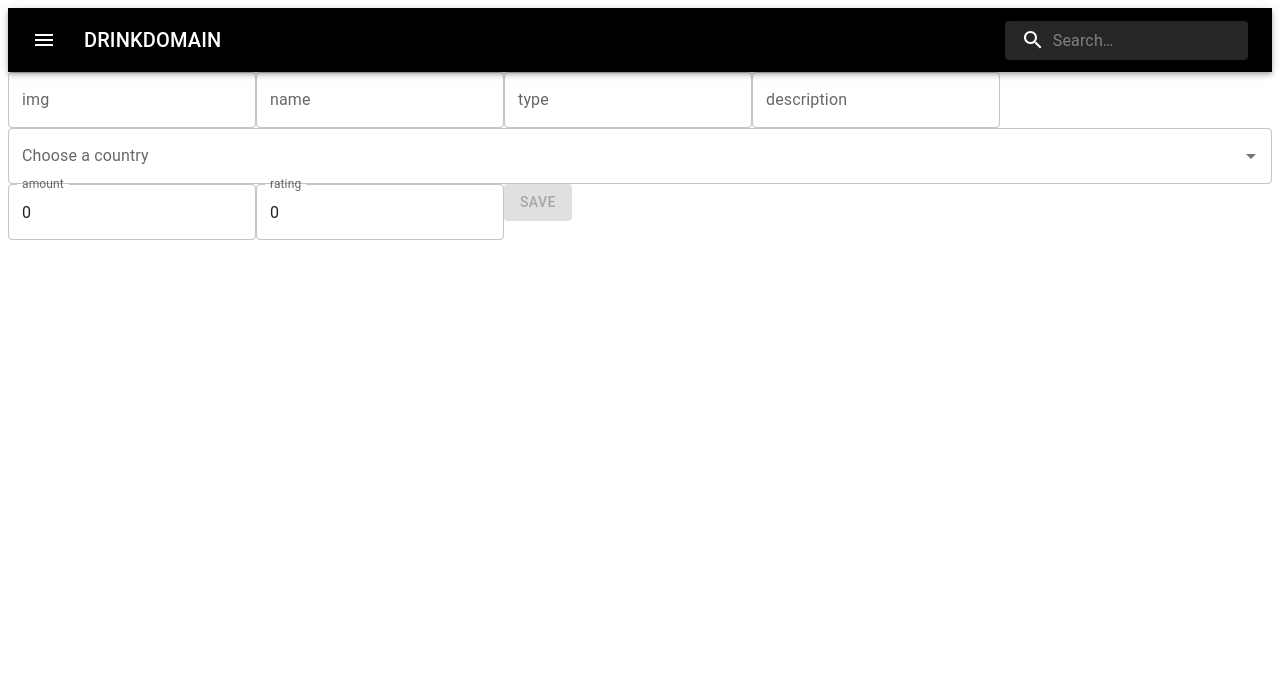
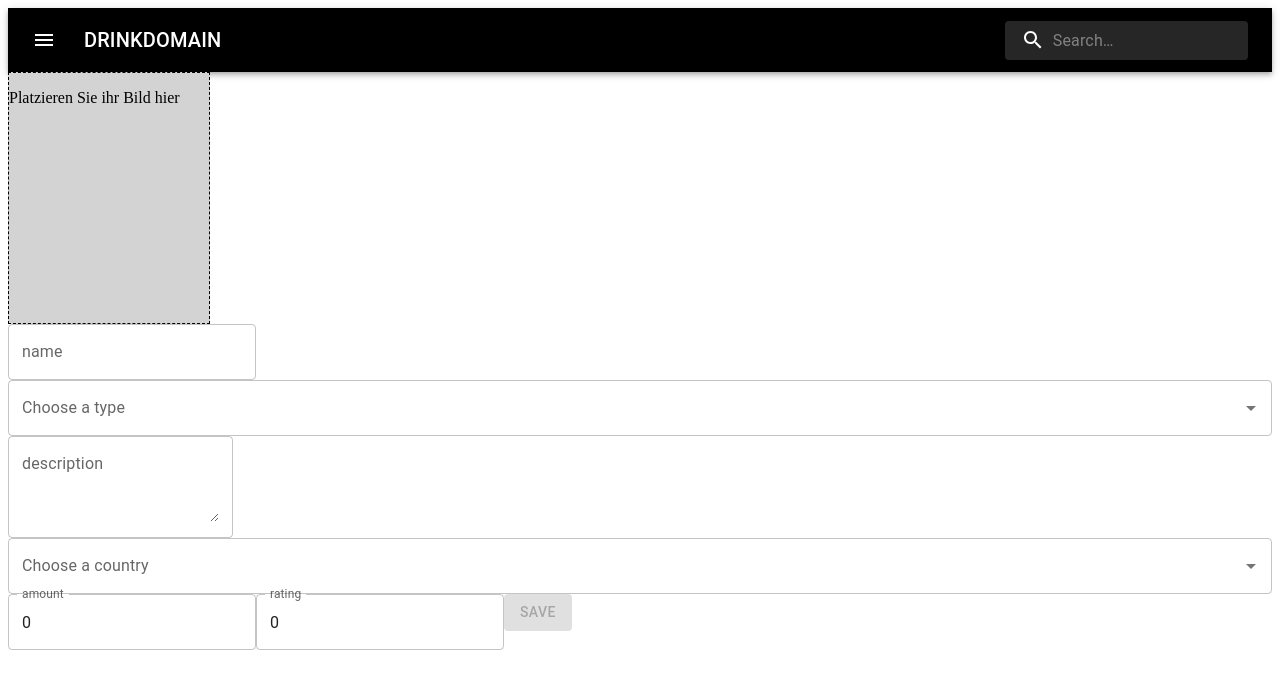
Before and after one commit to SkyBol/DrinkDomain, a React (Vite) app in the folder frontend/: page /bottles/1 in a window 1280 px wide. Shown: the top 688 px of the page. Built offline with nearby package versions, Linux system fonts and the light colour scheme; no server answers.

Commit message:
latest changes to main

```diff
--- a/frontend/package.json
+++ b/frontend/package.json
@@ -20,6 +20,7 @@
     "formik": "^2.4.5",
     "react": "^18.2.0",
     "react-dom": "^18.2.0",
+    "react-dropzone": "^14.2.3",
     "react-router-dom": "^6.16.0",
     "yup": "^1.2.0"
   },
--- a/frontend/src/core/modules/Navbar/Menu.tsx
+++ b/frontend/src/core/modules/Navbar/Menu.tsx
@@ -53,7 +53,7 @@ const MyMenu = ({handleClick, handleClose}:MenuProps) => {
                 }}
             >
                 <MenuItem onClick={()=> handleMenuClose("/")}>Home</MenuItem>
-                <MenuItem onClick={()=> handleMenuClose("/bottles")}>Inventar</MenuItem>
+                <MenuItem onClick={()=> handleMenuClose("/bottles")}>Bar</MenuItem>
                 <MenuItem onClick={()=> handleMenuClose("/bottles/add")}>Flasche hinzufügen</MenuItem>
                 <MenuItem onClick={()=> handleMenuClose("/guestBook")}>Gästebuch</MenuItem>
                 <MenuItem onClick={()=> handleMenuClose("/login")}>Logout</MenuItem>
--- a/frontend/src/core/modules/Navbar/Navbar.tsx
+++ b/frontend/src/core/modules/Navbar/Navbar.tsx
@@ -7,6 +7,7 @@ import InputBase from '@mui/material/InputBase';
 import SearchIcon from '@mui/icons-material/Search';
 import MyMenu from "./Menu.tsx";
 import {useState} from "react";
+import {useNavigate} from "react-router-dom";
 
 const Search = styled('div')(({ theme }) => ({
     position: 'relative',
@@ -51,6 +52,7 @@ const StyledInputBase = styled(InputBase)(({ theme }) => ({
 
 export default function SearchAppBar() {
     const [menuOpen, setMenuOpen] = useState(false);
+    const navigate = useNavigate()
 
     const handleMenuClick = () => {
         setMenuOpen(!menuOpen);
@@ -70,6 +72,7 @@ export default function SearchAppBar() {
                         noWrap
                         component="div"
                         sx={{ flexGrow: 1, display: { xs: 'none', sm: 'block' } }}
+                        onClick={()=>navigate("/")}
                     >
                         DRINKDOMAIN
                     </Typography>
--- a/frontend/src/core/modules/abstract/components/card/components/atoms/AbstractCardCountry.tsx
+++ b/frontend/src/core/modules/abstract/components/card/components/atoms/AbstractCardCountry.tsx
@@ -1,5 +1,6 @@
 import { Autocomplete, TextField } from "@mui/material";
 import Box from "@mui/material/Box";
+import {countryList} from "../../../../../../../domain/modules/bootle/models/Countries.model.ts";
 
 type AbstractDropDownParams = {
     id: string;
@@ -9,13 +10,17 @@ type AbstractDropDownParams = {
 const AbstractFormDropDown = ({ id, options, formik }:AbstractDropDownParams) => {
     // @ts-ignore
     const handleOnChange = (event: React.ChangeEvent<{}>, value: { code: string; label: string } | null) => {
+        console.log(formik.values[id])
         formik.setFieldValue(id, value?.code || ''); // Set the selected country code as the formik field value
     };
+    const initialValue = countryList.find((ele) => ele.code === formik.values[id]);
+
     return (
         <Autocomplete
             id={id}
             options={options}
             autoHighlight
+            value={initialValue}
             getOptionLabel={(option) => option.label}
             renderOption={(props, option) => (
                 <Box component="li" sx={{ '& > img': { mr: 2, flexShrink: 0 } }} {...props}>
@@ -32,7 +37,7 @@ const AbstractFormDropDown = ({ id, options, formik }:AbstractDropDownParams) =>
             renderInput={(params) => (
                 <TextField
                     {...params}
-                    label="Choose a country"
+                    label={initialValue ? initialValue.label : "Choose a country"}
                     inputProps={{
                         ...params.inputProps,
                         autoComplete: 'new-password', // disable autocomplete and autofill
--- /dev/null
+++ b/frontend/src/core/modules/abstract/components/card/components/atoms/AbstractCardImgDrop.tsx
@@ -0,0 +1,62 @@
+import {useCallback, useState} from 'react';
+import { useDropzone } from 'react-dropzone';
+
+type AbstractDropDownParams = {
+    id: string;
+    formik: any;
+};
+
+const AbstractCardImgDrop = ({ id,formik }: AbstractDropDownParams) => {
+    const [imageUrl, setImageUrl] = useState<string | null>(null);
+
+    const onDrop = useCallback((acceptedFiles: File[]) => {
+        console.log(id, formik.values[id])
+        const file = acceptedFiles[0];
+        const reader = new FileReader();
+
+
+        reader.onload = () => {
+            const fileDataUrl = reader.result as string;
+            setImageUrl(fileDataUrl);
+        };
+
+        reader.readAsDataURL(file);
+    }, []);
+
+    const {getRootProps, getInputProps, isDragActive} = useDropzone({onDrop});
+
+    return (
+        <div {...getRootProps()} style={{
+            border: '1px dashed black',
+            width: 200,
+            height: 250,
+            backgroundColor: "lightgray",
+            position: 'relative',
+        }}>
+            <input {...getInputProps()} />
+            {
+                isDragActive ?
+                    <p>Drop the files here ...</p> :
+                    <p>Platzieren Sie ihr Bild hier</p>
+            }
+            {/* Container for displaying the uploaded liquor image */}
+            {imageUrl && (
+                <img
+                    src={imageUrl}
+                    alt="Uploaded Liquor Image"
+                    style={{
+                        width: '100%',
+                        height: '100%',
+                        objectFit: 'cover',
+                        position: 'absolute',
+                        top: 0,
+                        left: 0,
+                    }}
+                />
+            )}
+        </div>
+    );
+};
+
+
+export default AbstractCardImgDrop;
--- a/frontend/src/core/modules/abstract/components/card/components/atoms/AbstractCardRating.tsx
+++ b/frontend/src/core/modules/abstract/components/card/components/atoms/AbstractCardRating.tsx
@@ -20,6 +20,7 @@ const AbstractCardRating = ({ rating } : AbstractCardRatingProps) => {
             <StyledRating
                 name="read-only"
                 value={rating}
+                readOnly
                 precision={0.5}
                 icon={<LocalBarIcon fontSize="inherit" />}
                 emptyIcon={<LocalBarIcon fontSize="inherit" />}
--- /dev/null
+++ b/frontend/src/core/modules/abstract/components/form/components/atoms/AbstractFormBigTextArea.tsx
@@ -0,0 +1,45 @@
+import { FormikProps } from "formik";
+import { TextField as TextFieldMui } from '@mui/material';
+
+
+type AbstractTextAreaParams = {
+    formik ?: FormikProps<any>;
+    id : string;
+    placeholder ?: string;
+    fullWidth ?: boolean;
+    required ?: boolean;
+    autoFocus ?: boolean;
+    disabled ?: boolean;
+    type ?: string;
+    resizable ?: boolean; // Add resizable prop
+}
+
+const AbstractFormTextArea = ({formik, id, placeholder, fullWidth, required, autoFocus, disabled, type, resizable = true} : AbstractTextAreaParams) => {
+    if (formik === undefined) {
+        throw new Error("formik has to be defined");
+    }
+
+    return (
+        <TextFieldMui
+            label={id}
+            id={id}
+            placeholder={placeholder ?? ""}
+            fullWidth={fullWidth}
+            required={required}
+            autoFocus={autoFocus}
+            onChange={formik.handleChange}
+            onBlur={formik.handleBlur}
+            value={formik.values[id]}
+            disabled={disabled}
+            error={Boolean(formik.errors[id])}
+            helperText={String(formik.errors[id] ?? "")}
+            type={type}
+            multiline={resizable} // Set multiline to true
+            minRows={3} // Set minimum number of rows
+            maxRows={10} // Set maximum number of rows
+            inputProps={{ style: { resize: resizable ? 'vertical' : 'none' } }} // Set resize style based on resizable prop
+        />
+    )
+}
+
+export default AbstractFormTextArea;
--- /dev/null
+++ b/frontend/src/core/modules/abstract/components/form/components/atoms/AbstractFormType.tsx
@@ -0,0 +1,39 @@
+import { Autocomplete, TextField } from "@mui/material";
+import BottleType from "../../../../../../../domain/modules/bootle/models/BottleTypes.model.ts";
+
+
+type AbstractTypeParams = {
+    id: string;
+    formik: any;
+}
+
+const AbstractFormType = ({ id, formik }: AbstractTypeParams) => {
+    const handleOnChange = (event: React.ChangeEvent<{}>, value: string | null) => {
+        formik.setFieldValue(id, value || '');
+    };
+
+    const initialValue = formik.values[id];
+
+    return (
+        <Autocomplete
+            id={id}
+            options={Object.values(BottleType)} // Assuming BottleType is an enum
+            autoHighlight
+            value={initialValue}
+            getOptionLabel={(option) => option}
+            renderInput={(params) => (
+                <TextField
+                    {...params}
+                    label={initialValue ? initialValue : "Choose a type"}
+                    inputProps={{
+                        ...params.inputProps,
+                        autoComplete: 'new-password', // disable autocomplete and autofill
+                    }}
+                />
+            )}
+            onChange={handleOnChange}
+        />
+    );
+}
+
+export default AbstractFormType;
--- a/frontend/src/domain/modules/bootle/components/atoms/BottleCard/BottleCard.tsx
+++ b/frontend/src/domain/modules/bootle/components/atoms/BottleCard/BottleCard.tsx
@@ -28,7 +28,7 @@ const BottleCard = ({ bottle, handleEdit, handleDelete } : BottleCardProps) => {
         navigate(`/bottles/detail/${bottle.id}`)
     }
     return (
-        <Card key={bottle.id} style={{width:220}}  onClick={handleClick}>
+        <Card key={bottle.id} style={{width:220, height:360}}  onClick={handleClick}>
             <CardActionArea>
             <CardMedia
                 component="img"
--- a/frontend/src/domain/modules/bootle/components/molecules/BottleForm/BottleForm.tsx
+++ b/frontend/src/domain/modules/bootle/components/molecules/BottleForm/BottleForm.tsx
@@ -6,6 +6,12 @@ import AbstractFormTextField from "../../../../../../core/modules/abstract/compo
 import AbstractFormDropDown
     from "../../../../../../core/modules/abstract/components/card/components/atoms/AbstractCardCountry.tsx";
 import {countryList} from "../../../models/Countries.model.ts";
+import AbstractCardImgDrop
+    from "../../../../../../core/modules/abstract/components/card/components/atoms/AbstractCardImgDrop.tsx";
+import AbstractFormTextArea
+    from "../../../../../../core/modules/abstract/components/form/components/atoms/AbstractFormBigTextArea.tsx";
+import AbstractFormType
+    from "../../../../../../core/modules/abstract/components/form/components/atoms/AbstractFormType.tsx";
 
 
 
@@ -22,14 +28,14 @@ const BottleForm = ({ bottle, submitActionHandler } : BottleFormProps) => {
 
     return (
         <AbstractForm formik={formik}>
-            <AbstractFormTextField id="img"/>
+            <AbstractCardImgDrop id="img" formik={formik}/>
             <AbstractFormTextField id="name"/>
-            <AbstractFormTextField id="type"/>
-            <AbstractFormTextField id="description"/>
+            <AbstractFormType id="type" formik={formik}/>
+            <AbstractFormTextArea id="description"/>
             <AbstractFormDropDown
                 id="country"
                 options={countryList}
-            />
+                formik={formik}/>
             <AbstractFormTextField id="amount"/>
             <AbstractFormTextField id="rating"/>
             <AbstractFormButton>Save</AbstractFormButton>
--- a/frontend/src/domain/modules/bootle/components/molecules/ReminderList/BottleList.tsx
+++ b/frontend/src/domain/modules/bootle/components/molecules/ReminderList/BottleList.tsx
@@ -13,7 +13,7 @@ const BottleList = ({ bottles } : BottleListProps) => {
             <Grid container spacing={4} direction={"row"}>
 
             {bottles.map((bottle) => (
-                <Grid item xs={3} key={bottle.id}>
+                <Grid item xs={1.5} key={bottle.id}>
                        <BottleCard
                            bottle={bottle}
                        />
--- /dev/null
+++ b/frontend/src/domain/modules/bootle/models/BottleTypes.model.ts
@@ -0,0 +1,33 @@
+
+
+enum BottleType {
+    Rum="Rum",
+    Gin ="Gin",
+    Bier="Bier",
+    Whisky="Whisky",
+    Likoer="Likoer",
+    Tequila="Tequila",
+    Ouzo="Ouzo",
+    Absinth="Absinth",
+    Wein="Wein",
+    Grappa="Grappa",
+    Wodka="Wodka",
+    Cremelikoer="Crmemelikoer",
+    Met="Met",
+    Schnaps="Schnaps",
+    Brandy="Brandy",
+    Cachaca="Chachaca",
+    Calvados="Calvados",
+    Cognac="Cagnac",
+    Mezcal="Mazcal",
+    Pisco="Pisco",
+    Portwein="Portwein",
+    Raki="Raki",
+    Sake="Sake",
+    Sherry="Sherry",
+    Wermut="Wermut",
+    Spezial="Spezial",
+    Obstbrand="Obstbrand",
+}
+
+export default BottleType;
```
Also changed, not shown: 1 other file (tests, documents, lock files or other folders).
